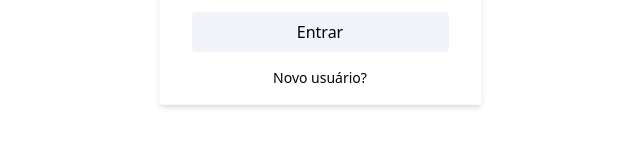
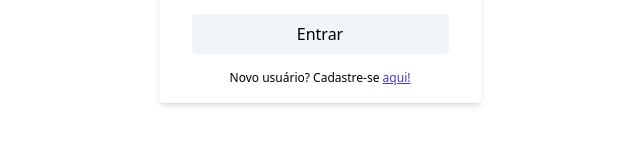
Before and after one commit to andrerousselet/luemo-app, a React (Create React App) app: page / in a window 1280 px wide. Shown: the part 529-676 px from the top of the page, without its empty margins (320-960 px from the left). Built offline with nearby package versions, Linux system fonts and the light colour scheme; no server answers.

Commit message:
feat: add phrases to toggle between state of user

```diff
--- a/src/pages/Login.js
+++ b/src/pages/Login.js
@@ -35,10 +35,22 @@ export default function Login() {
           </button>
           <button
             type="button"
-            className="text-sm"
+            className="text-xs"
             onClick={() => setNewUser(!newUser)}
           >
-            {!newUser && 'Novo usuário?'}
+            {!newUser ? (
+              <p>
+                Novo usuário? Cadastre-se
+                {' '}
+                <strong className="underline decoration-indigo-700 text-indigo-700">aqui!</strong>
+              </p>
+            ) : (
+              <p>
+                Já possui conta? Faça login
+                {' '}
+                <strong className="underline decoration-indigo-700 text-indigo-700">aqui!</strong>
+              </p>
+            )}
           </button>
         </div>
       </form>
```
